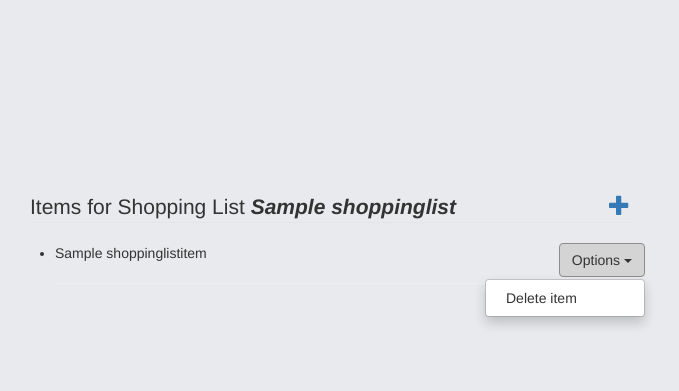
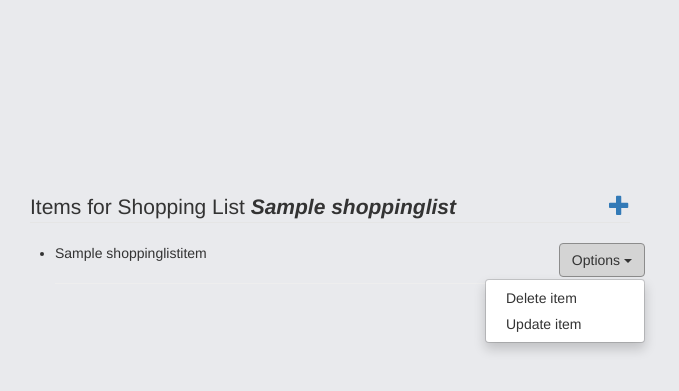
Before and after one commit to andela-hoyeboade/shoppinglistapp, a Django app: a page that uses shopping/shop/templates/shop/shop_list_item_list.html in a window 1280 px wide, after a click on "Options". Shown: the top 391 px of the page, without its empty margins (290-969 px from the left). Run offline with Django 3.2, Linux system fonts and the light colour scheme; a user stored in the database is signed in; tables that the repository leaves empty hold one stand-in row (values such as "Sample post"); some libraries are stand-ins or nearby versions.

Commit message:
[Feature] Implement updating of shopping list items

```diff
--- a/shopping/shop/templates/shop/shop_list_item_list.html
+++ b/shopping/shop/templates/shop/shop_list_item_list.html
@@ -17,8 +17,10 @@
                         <button class="btn btn-default dropdown-toggle" type="button" data-toggle="dropdown">Options
                         <span class="caret"></span></button>
                         <ul class="dropdown-menu">
-                          <li title="Delete item">
-                            <a href="{% url 'shop_list_item_delete' shop_list_id=shoplist.id item_id=shoplistitem.id %}">Delete item</a></li>
+                            <li title="Delete item">
+                                <a href="{% url 'shop_list_item_delete' shop_list_id=shoplist.id item_id=shoplistitem.id %}">Delete item</a></li>
+                            <li title="Update item">
+                                <a href="{% url 'shop_list_item_update' shop_list_id=shoplist.id item_id=shoplistitem.id %}">Update item</a></li>
                         </ul>
                       </div>
                 </li>
--- a/shopping/shop/urls.py
+++ b/shopping/shop/urls.py
@@ -9,5 +9,8 @@ urlpatterns = [
     url(r'^(?P<shop_list_id>[0-9]+)/items$',
         views.ShopListItemView.as_view(), name='shop_list_items'),
     url(r'^(?P<shop_list_id>[0-9]+)/items/(?P<item_id>[0-9]+)/delete$',
-        views.ShopListItemDeleteView.as_view(), name='shop_list_item_delete')
+        views.ShopListItemDeleteView.as_view(), name='shop_list_item_delete'),
+    url(r'^(?P<shop_list_id>[0-9]+)/items/(?P<item_id>[0-9]+)/update$',
+        views.ShopListItemUpdateView.as_view(), name='shop_list_item_update')
+
 ]
--- a/shopping/shop/views.py
+++ b/shopping/shop/views.py
@@ -5,7 +5,7 @@ from django.core.urlresolvers import reverse_lazy
 from django.forms.utils import ErrorList
 from django.shortcuts import get_object_or_404
 from django.views.generic import DeleteView, ListView
-from django.views.generic.edit import CreateView
+from django.views.generic.edit import CreateView, UpdateView
 from shop.models import ShoppingList, ShoppingListItem
 
 
@@ -101,3 +101,21 @@ class ShopListItemDeleteView(LoginRequiredMixin, DeleteView):
     def get_success_url(self):
         return reverse_lazy('shop_list_items',
                             kwargs={'shop_list_id': self.kwargs.get('shop_list_id')})
+
+
+class ShopListItemUpdateView(LoginRequiredMixin, SuccessMessageMixin, UpdateView):
+    model = ShoppingListItem
+    fields = ['name']
+    template_name = 'shop/shop_list_item_update.html'
+    success_message = 'Item successfully updated'
+
+    def get_object(self, queryset=None):
+        shoplist = get_shoplist(id=self.kwargs.get('shop_list_id', 0),
+                                owner=self.request.user)
+        return get_object_or_404(ShoppingListItem,
+                                 id=self.kwargs.get('item_id', 0),
+                                 shoplist=shoplist)
+
+    def get_success_url(self):
+        return reverse_lazy('shop_list_items',
+                            kwargs={'shop_list_id': self.kwargs.get('shop_list_id')})
```
Also changed, not shown: shopping/shop/templates/shop/shop_list_item_update.html (added, +19 -0 lines).
